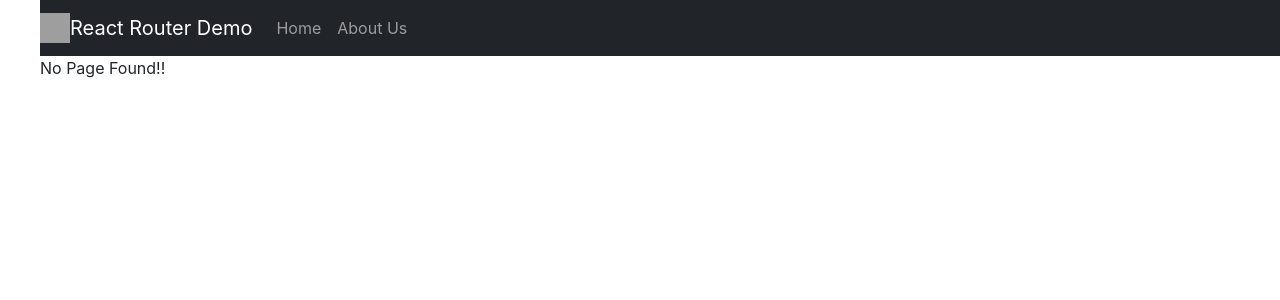
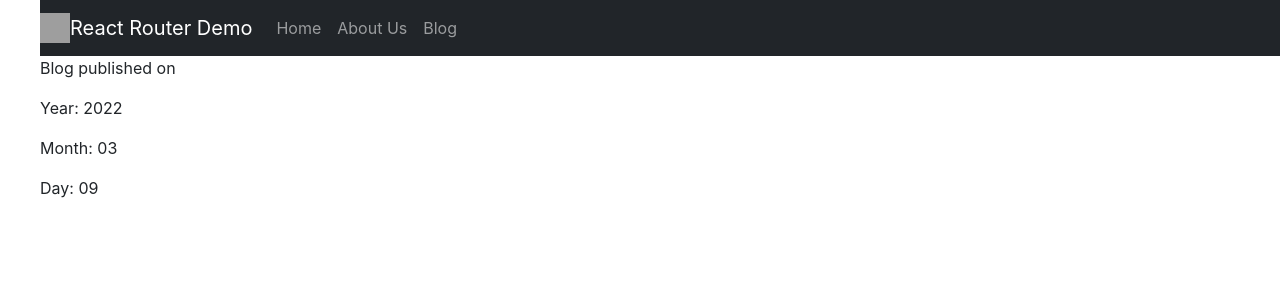
Before and after one commit to anupbaranwal/react-palyground, a React (Create React App) app: page /blog/2022/03/09 in a window 1280 px wide. Shown: the top 300 px of the page. Built offline with nearby package versions, Linux system fonts and the light colour scheme; grey boxes are pictures that could not be loaded.

Commit message:
feat(day-2): capturing paramter using useParam hook

```diff
--- a/src/App.js
+++ b/src/App.js
@@ -8,6 +8,7 @@ import NoPageFound from "./NoPageFound";
 import NavBar from "./NavBar";
 import React from "react";
 import { Redirect } from "react-router-dom";
+import Blog from "./Blog";
 
 const App = (props) => {
   return (
@@ -17,6 +18,7 @@ const App = (props) => {
         <Switch>
           <Route exact path="/" component={Home}></Route>
           <Route exact path="/about" component={AboutUs}></Route>
+          <Route exact path="/blog/:year/:month/:day" component={Blog}></Route>
           <Redirect from="/home" to="/" />
           <Route component={NoPageFound}></Route>
         </Switch>
--- /dev/null
+++ b/src/Blog.js
@@ -0,0 +1,17 @@
+import React from "react";
+import { useParams } from "react-router-dom";
+
+const Blog = (props) => {
+  console.log(props.match); //  check this as well
+  const { year, month, day } = useParams(); //  more convenient way
+  return (
+    <React.Fragment>
+      <p>Blog published on </p>
+      <p>Year: {year}</p>
+      <p>Month: {month}</p>
+      <p>Day: {day}</p>
+    </React.Fragment>
+  );
+};
+
+export default Blog;
--- a/src/NavBar.js
+++ b/src/NavBar.js
@@ -1,4 +1,5 @@
 import React from "react";
+import { Link } from "react-router-dom";
 import { NavLink } from "react-router-dom";
 
 const Navbar = (props) => {
@@ -26,6 +27,11 @@ const Navbar = (props) => {
               About Us
             </NavLink>
           </li>
+          <li className="nav-item">
+            <Link className="nav-link" to="/blog/2022/03/09">
+              Blog
+            </Link>
+          </li>
         </ul>
       </nav>
     </React.Fragment>
```
